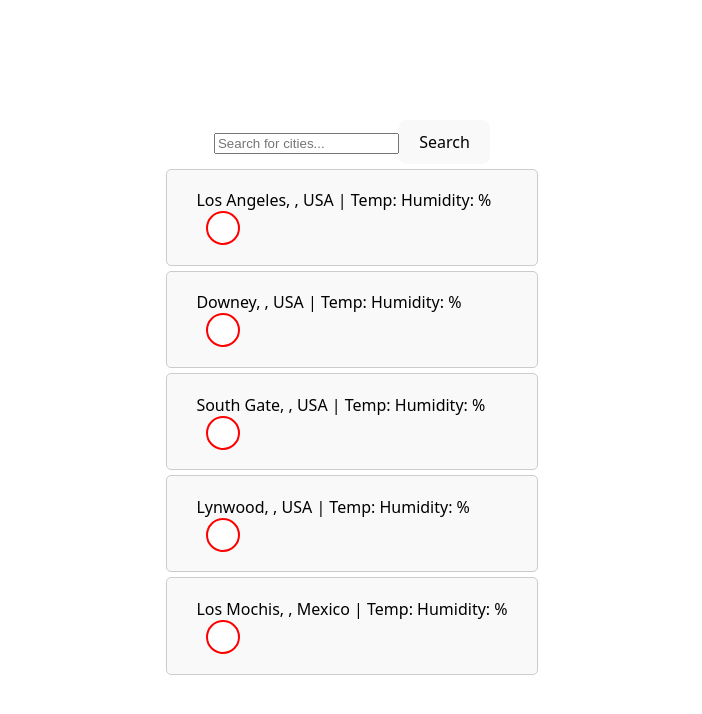
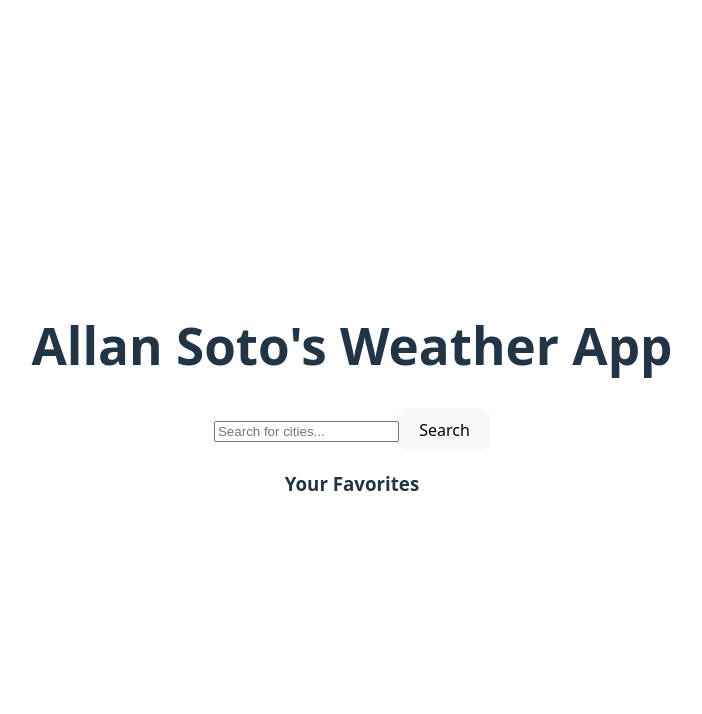
Before and after one commit to habahnow/WeatherApp, a React (Vite) app: page / in a window 1280 px wide. Shown: the top 714 px of the page, without its empty margins (288-990 px from the left). Built offline with nearby package versions, Linux system fonts and the light colour scheme.

Commit message:
Finished making the favorites button nicer. commented out some temporary code.

```diff
--- a/src/components/DashboardItem.jsx
+++ b/src/components/DashboardItem.jsx
@@ -9,7 +9,6 @@ function  DashboardItem( {city} ){
   const favorite = isFavorite(city.id);
 
     function onDashboardClicked() {
-        alert("Dashboard item clicked");
         navigate( `/Detailed/${city.id}`,
            { state: { city } });
     };
@@ -25,7 +24,7 @@ function  DashboardItem( {city} ){
     <div className="dashboard-item">
         <button className="dashboard-item-btn" onClick={onDashboardClicked}>
             {city.name}, {city.state}, {city.country} | Temp: {city.currentTemperature}
-              Humidity: {city.currentHumidity}%
+              {" " }Humidity: {city.currentHumidity}%
               <div className="favorite" style={{color:favorite ? "#FF0000": "white"}} onClick={onFavoriteClicked}>♥</div>
         </button>
     </div>
--- a/src/css/dashboard-item.css
+++ b/src/css/dashboard-item.css
@@ -1,3 +1,6 @@
+button:focus {
+    outline: none;
+}
 .dashboard-item {
     display: flex; /* Use flexbox for layout */
     align-items: center; /* Center items vertically */
@@ -6,15 +9,18 @@
     border: 1px solid #ccc; /* Optional: Add a border around the item */
     border-radius: 5px; /* Optional: Round the corners */
     margin: 5px 0; /* Add some margin between items */
-    background-color: #f9f9f9; /* Optional: Background color */
 }
 
 .dashboard-item-btn {
+    display:flex;
+    align-items: center;
+    justify-content: space-between;
     flex: 1; /* Allow the button to take up available space */
     background: none; /* Remove default button background */
     border: none; /* Remove default button border */
     cursor: pointer; /* Change cursor to pointer */
     text-align: left; /* Align text to the left */
+
 }
 
 .favorite {
@@ -26,11 +32,10 @@
     border: 2px solid #FF0000; /* Add a red border */
     border-radius: 50%; /* Make it circular */
     color: #FF0000; /* Heart color */
-    background-color: white; /* Background color for the heart */
     margin-left: 10px; /* Space between text and heart */
     transition: background-color 0.3s; /* Smooth transition for hover effect */
 }
 
 .favorite:hover {
-    background-color: #FFCCCC; /* Change background on hover */
+    background-color: #725858; /* Change background on hover */
 }
--- a/src/pages/Dashboard.jsx
+++ b/src/pages/Dashboard.jsx
@@ -6,11 +6,11 @@ import { useCityContext} from "../contexts/CityContext"
 function Dashboard() {
     const [searchQuery, setSearchQuery] = useState("");
     let [cities, setCities] = useState([
-        {id: 1, name: "Los Angeles", country: "USA"},
-        {id: 2, name: "Downey", country: "USA"},
-        {id: 3, name: "South Gate", country: "USA"},
-        {id: 4, name: "Lynwood", country: "USA"},
-        {id: 5, name: "Los Mochis", country: "Mexico"},
+        // {id: 1, name: "Los Angeles", country: "USA"},
+        // {id: 2, name: "Downey", country: "USA"},
+        // {id: 3, name: "South Gate", country: "USA"},
+        // {id: 4, name: "Lynwood", country: "USA"},
+        // {id: 5, name: "Los Mochis", country: "Mexico"},
     ]);
     const [error, setError] = useState(null);
     const [loading, setLoading] = useState(false);
@@ -56,6 +56,7 @@ function Dashboard() {
 
     return (
         <div className="dashboard">
+            <h1>Allan Soto's Weather App</h1>
             <form onSubmit={handleSearch} className="search-form">
                 <input
                 type="text"
@@ -73,7 +74,7 @@ function Dashboard() {
                     city.country.toLowerCase().includes( searchQuery.toLowerCase().trim() ) ) &&
                     <DashboardItem city={city} key={city.id}/>
             ))}
-
+            <h3>Your Favorites</h3>
             { favorites.map( (city) => (
                 <DashboardItem city={city} key={city.id}/>
             ))}
```
